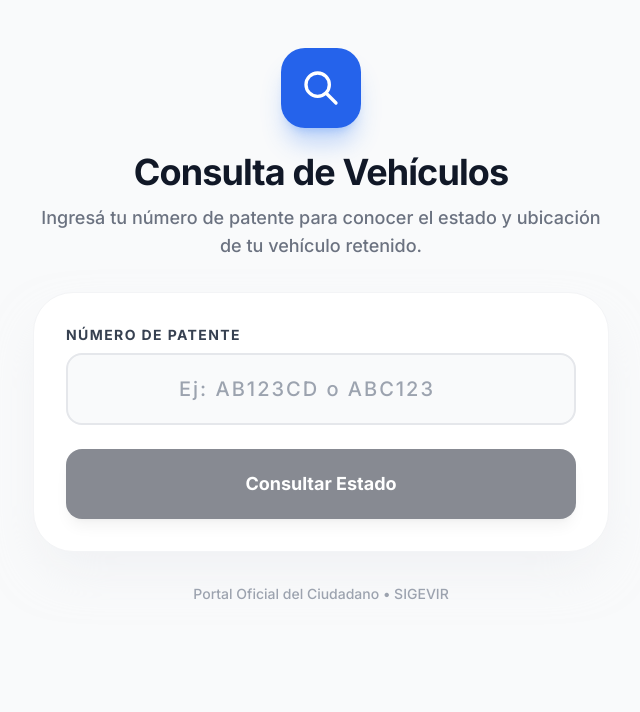
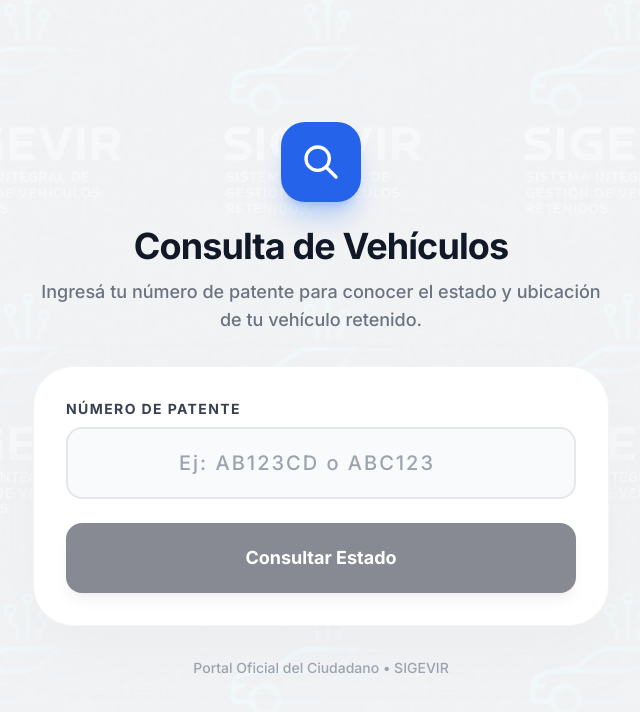
Before and after one commit to eliasleuci/sigevir, a React (Vite) app in the folder frontend/: page /consulta in a window 1280 px wide. Shown: the top 712 px of the page, without its empty margins (319-959 px from the left). Built offline with nearby package versions, Linux system fonts and the light colour scheme.

Commit message:
style: add background watermark to public consultation page

```diff
--- a/frontend/src/pages/ConsultaPublica.jsx
+++ b/frontend/src/pages/ConsultaPublica.jsx
@@ -37,8 +37,19 @@ const ConsultaPublica = () => {
   };
 
   return (
-    <div className="min-h-screen bg-gray-50 py-12 px-4 sm:px-6 lg:px-8 font-sans">
-      <div className="max-w-xl mx-auto space-y-8">
+    <div className="min-h-screen bg-gray-50 py-12 px-4 sm:px-6 lg:px-8 font-sans relative overflow-hidden flex flex-col justify-center">
+      {/* Marca de agua de fondo */}
+      <div
+        className="absolute inset-0 pointer-events-none opacity-[0.03] z-0"
+        style={{
+          backgroundImage: 'url(/icono-de-la-app.jpeg)',
+          backgroundSize: '300px',
+          backgroundRepeat: 'repeat',
+          backgroundPosition: 'center'
+        }}
+      />
+
+      <div className="max-w-xl mx-auto space-y-8 w-full relative z-10">
 
         <div className="text-center">
           <div className="flex justify-center mb-6">
```
